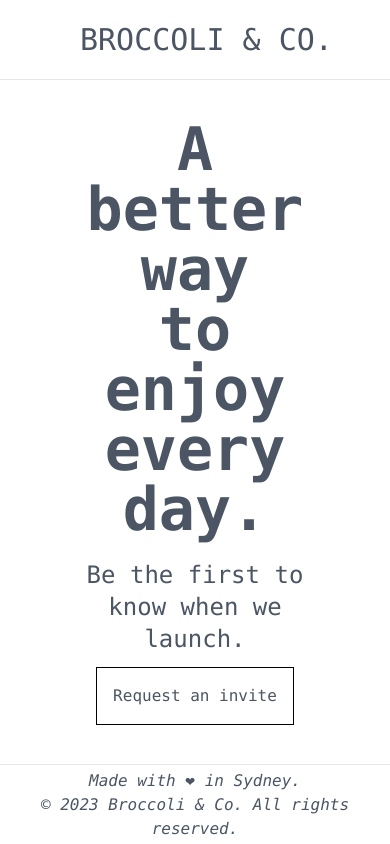
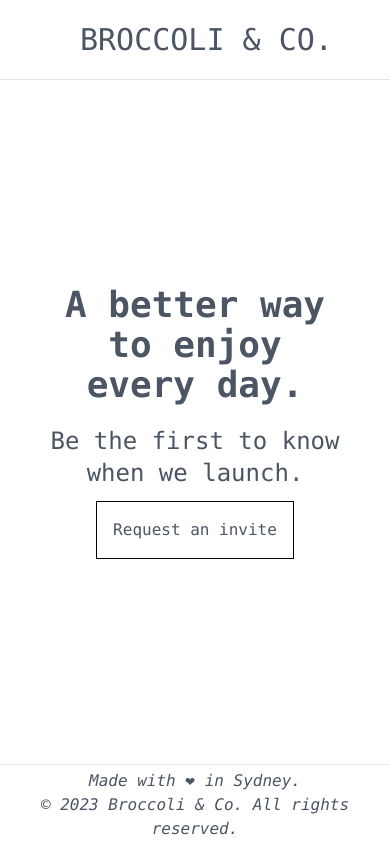
Before and after one commit to samuelfchen/airwallex-frontend-takehome, a React (Vite) app: page / in a window 390 px wide. Built offline with nearby package versions, Linux system fonts and the light colour scheme.

Commit message:
feat: add mobile responsiveness to body

```diff
--- a/src/components/body/Body.tsx
+++ b/src/components/body/Body.tsx
@@ -9,8 +9,8 @@ export const Body = () => {
   return (
     <div>
       <div className="w-full flex justify-center items-center">
-        <div className="w-2/3 text-center">
-          <h1 className="text-6xl font-bold mb-5">
+        <div className="sm:w-2/3 w-3/4 text-center">
+          <h1 className="sm:text-6xl text-4xl font-bold mb-5">
             A better way <br />
             to enjoy every day.
           </h1>
```
